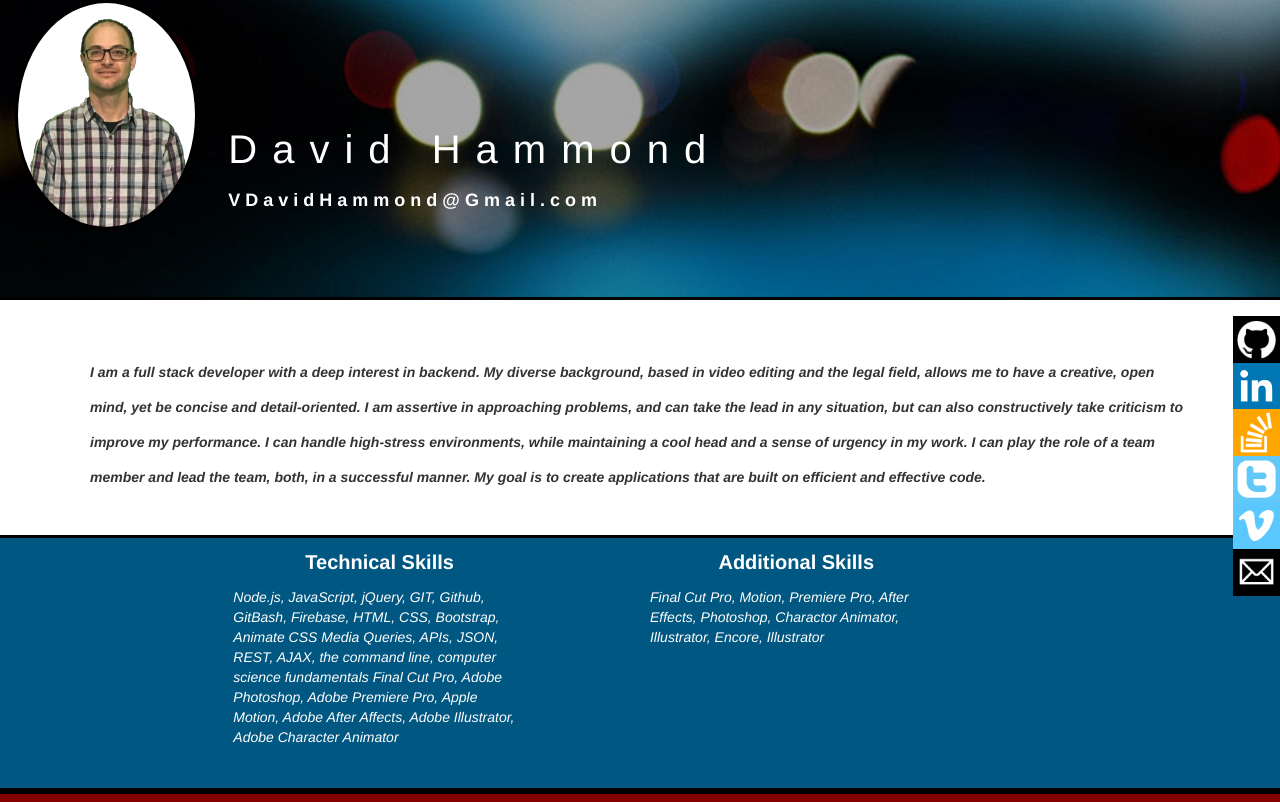
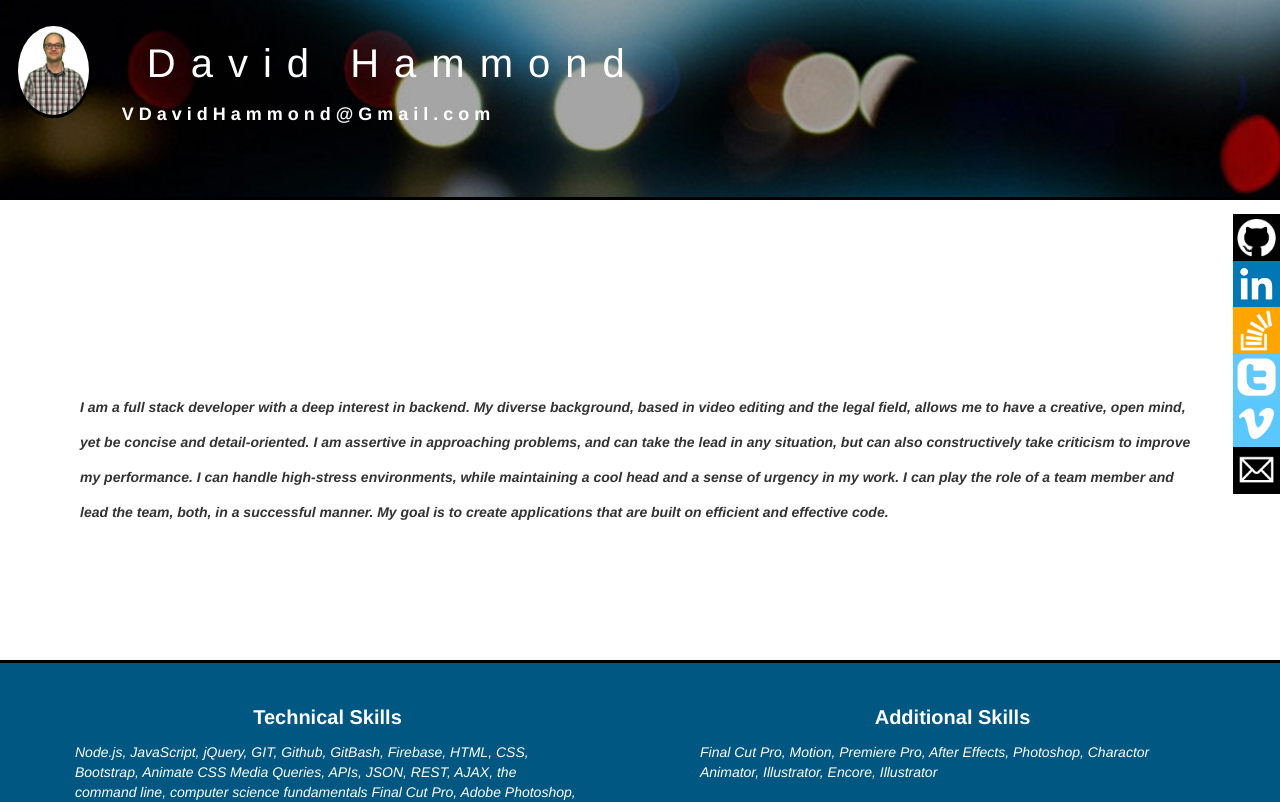
Before and after one commit to 901david/portfolio_dh_react, a React (Create React App) app: page / in a window 1280 px wide. Shown: the top 802 px of the page. Built offline with nearby package versions, Linux system fonts and the light colour scheme.

Commit message:
Udated layout shrunk nav bar added in space above skills, aligned portfolio projects

```diff
--- a/src/App.css
+++ b/src/App.css
@@ -10,6 +10,7 @@
 }*/
 #mainPic {
   border:3px solid black;
+  margin-top: 30%;
 }
 #nav {
   margin:0;
@@ -18,10 +19,10 @@
   color:white;
   background-size: cover;
   width:100%;
-  height: 300px;
+  height: 200px;
   border-bottom: 3px solid black;
-  position: fixed;
-  top:0;
+  position: relative;
+  top:-140px;
   z-index: 100;
   white-space: nowrap;
   overflow: hidden;
@@ -34,11 +35,8 @@
 }
 .mainTextTwo {
   font-style: italic;
-  margin-top:40px;
   font-weight: bold;
   line-height: 35px;
-  margin-left: 60px;
-  margin-right:60px;
 }
 #background li {
   font-size: 12px;
@@ -112,6 +110,10 @@ ul {
 }
 .mainText {
   font-style: italic;
+
+}
+.skillsTop {
+  margin-top: 30px;
 }
 .center {
   text-align: center;
@@ -143,12 +145,12 @@ ul {
   border-bottom: 3px solid black;
 }
 #topMargin {
-  margin-top: 175px;
-  margin-bottom: 30px;
+  /*margin-top: 175px;*/
+  margin-bottom: 80px;
 }
 #contactBar {
   position: fixed;
-  top: 316px;
+  top: 214px;
   right:-30px;
 }
 #contactPort a {
@@ -160,7 +162,8 @@ ul {
   float:clear;
 }
 #mainNameHeader {
-  margin-top:24%;
+  margin-top:7%;
+  margin-left: 5%;
   letter-spacing: 15px;
   font-size: 40px;
 }
--- a/src/App.js
+++ b/src/App.js
@@ -5,7 +5,7 @@ const Nav = (props)=> {
 
     return (
         <div className="col-xs-12 col-sm-12 col-md-12 col-lg-12" id='nav'>
-        <div className="col-xs-2 col-sm-2 col-md-2 col-lg-2 mainHolder">
+        <div className="col-xs-1 col-sm-1 col-md-1 col-lg-1 mainHolder">
         <img src="./images/headshot_comp.png" className="pull-left img-circle img-responsive" id="mainPic" />
         </div>
         <div className="col-xs-5 col-sm-5 col-md-5 col-lg-5">
@@ -21,7 +21,7 @@ const Objective = (props)=>{
     <div className="col-xs-12 col-sm-12 col-md-12 col-lg-12" id='topMargin'>
 
     <div className="col-lg-12 animated fadeIn">
-      <p className="mainTextTwo" id="objective"> I am a full stack developer with a deep interest in backend.  My diverse background, based in video editing and the legal field, allows me to have a creative, open mind, yet be concise and detail-oriented. I am assertive in approaching problems, and can take the lead in any situation, but can also constructively take criticism to improve my performance.  I can handle high-stress environments, while maintaining a cool head and a sense of urgency in my work.  I can play the role of a team member and lead the team, both, in a successful manner. My goal is to create applications that are built on efficient and effective code.</p>
+      <p className="mainTextTwo textMargin" id="objective"> I am a full stack developer with a deep interest in backend.  My diverse background, based in video editing and the legal field, allows me to have a creative, open mind, yet be concise and detail-oriented. I am assertive in approaching problems, and can take the lead in any situation, but can also constructively take criticism to improve my performance.  I can handle high-stress environments, while maintaining a cool head and a sense of urgency in my work.  I can play the role of a team member and lead the team, both, in a successful manner. My goal is to create applications that are built on efficient and effective code.</p>
     </div>
     </div>
     </div>
@@ -78,22 +78,22 @@ const Background = (props) =>{
 
 const Technical = (props)=> {
   return (
-    <div className="col-xs-8 col-xs-offset-3 col-sm-8 col-sm-offset-3 col-md-3 col-md-offset-2 col-lg-3 col-lg-offset-2 boxBackground animated fadeIn" id="rightSide">
-      <div className="col-xs-12 col-sm-12 col-md-12 col-lg-12 center">
+    <div className="col-xs-12 col-sm-12 col-md-6 col-lg-6 boxBackground animated fadeIn" id="rightSide">
+      <div className="col-xs-12 col-sm-12 col-md-12 col-lg-12 center skillsTop">
       <p className="mainContentHeader">Technical Skills</p>
       </div>
-      <p className="mainText">Node.js, JavaScript, jQuery, GIT, Github, GitBash, Firebase, HTML, CSS, Bootstrap, Animate CSS Media Queries, APIs, JSON, REST, AJAX, the command line, computer science fundamentals Final Cut Pro, Adobe Photoshop, Adobe Premiere Pro, Apple Motion, Adobe After Affects, Adobe Illustrator, Adobe Character Animator</p>
+      <p className="mainText textMargin">Node.js, JavaScript, jQuery, GIT, Github, GitBash, Firebase, HTML, CSS, Bootstrap, Animate CSS Media Queries, APIs, JSON, REST, AJAX, the command line, computer science fundamentals Final Cut Pro, Adobe Photoshop, Adobe Premiere Pro, Apple Motion, Adobe After Affects, Adobe Illustrator, Adobe Character Animator</p>
     </div>
   );
 }
 
 const TechnicalAdditional = (props)=> {
   return (
-    <div className="col-xs-8 col-xs-offset-2 col-sm-8 col-sm-offset-2 col-md-3 col-md-offset-1 col-lg-3 col-lg-offset-1 boxBackground animated fadeIn" id="rightSide">
-      <div className="col-xs-12 col-sm-12 col-md-12 col-lg-12 center">
+    <div className="col-xs-12 col-sm-12 col-md-6 col-lg-6 boxBackground animated fadeIn" id="rightSide">
+      <div className="col-xs-12 col-sm-12 col-md-12 col-lg-12 center skillsTop">
       <p className="mainContentHeader">Additional Skills</p>
       </div>
-      <p className="mainText">Final Cut Pro, Motion, Premiere Pro, After Effects, Photoshop, Charactor Animator, Illustrator, Encore, Illustrator</p>
+      <p className="mainText textMargin">Final Cut Pro, Motion, Premiere Pro, After Effects, Photoshop, Charactor Animator, Illustrator, Encore, Illustrator</p>
     </div>
   );
 }
@@ -137,10 +137,10 @@ const Education = (props) => {
   );
 
 }
-
+// make class add toggle stuff to state then call
 const IndividProj = (props)=> {
     return (
-      <div className="col-xs-12 col-sm-12 col-md-6 col-lg-6 centerMeTimbers">
+      <div className="col-xs-12 col-sm-12 col-md-5 col-md-ofset-1 col-lg-5 col-lg-offset-1 centerMeTimbers">
       <div className="col-xs-10 col-sm-10 col-md-12 col-lg-12 borderBox">
       <p id={props.title}><b>{props.title}</b></p>
       <img src={props.imagePath} alt="Portfolio Image" className="img-responsive portImageGroup" /><br/><a className="textAlignPort" href={props.gitLink} target="_blank">GitHub Repo</a><span> | </span><a href={props.gitSite} target="_blank">Application</a></div></div>
@@ -157,10 +157,10 @@ class ContactBar extends React.Component {
     return (
       <div className="col-xs-8 col-sm-8 col-md-8 col-lg-1" id="contactBar">
 
-  			<div className="col-xs-2 col-sm-2 col-md-2 col-lg-12 pull-left">
+  			<div className="col-xs-12 col-sm-12 col-md-12 col-lg-12 pull-left">
   			<a target="_blank" href="http://github.com/901david/"><img className="img-responsive" src="./images/gitlogo.png" alt="Github" /></a>
   			</div>
-  			<div className="col-xs-2 col-sm-2 col-md-2 col-lg-12 clear pull-left">
+  			<div className="col-xs-12 col-sm-12 col-md-12 col-lg-12 clear pull-left">
   			<a target="_blank" href="https://www.linkedin.com/in/david-hammond-96b1b8137/"><img
 
         className="img-responsive" src="./images/linkedFinal.png" alt="LinkedIn" /></a>
@@ -174,7 +174,7 @@ class ContactBar extends React.Component {
   			<div className="col-xs-12 col-sm-12 col-md-12 col-lg-12">
   			<a target="_blank" href="https://vimeo.com/user62557417"><img className="img-responsive" src="./images/mountain.png" alt="Mountain View Video" /></a>
   			</div>
-        <div className="col-xs-2 col-sm-2 col-md-2 col-lg-12 pull-left">
+        <div className="col-xs-12 col-sm-12 col-md-12 col-lg-12 pull-left">
   		    <img onCLick={this.handleClick} className="img-responsive" src="./images/mail.png" alt="Email Me" />
   			</div>
   		</div>
@@ -221,3 +221,5 @@ class Portfolio extends React.Component {
 }
 
 export default Portfolio;
+
+// data-toggle="popover" title='"<b>' + {props.title} + '</b>"' data-content='"' + {props.description} + '<b><p>Technologies Used:</b> ' +  {props.technology} + '"'data-toggle="popover" title='"<b>' + {props.title} + '</b>"' data-content='"' + {props.description} + '<b><p>Technologies Used:</b> ' +  {props.technology} + '"'
--- a/src/index.css
+++ b/src/index.css
@@ -1,5 +1,5 @@
 body {
-  margin-top: 200px;
+  /*margin-top: 200px;*/
   background-color:white;
   margin-top: 140px;
   z-index: 0;
```
